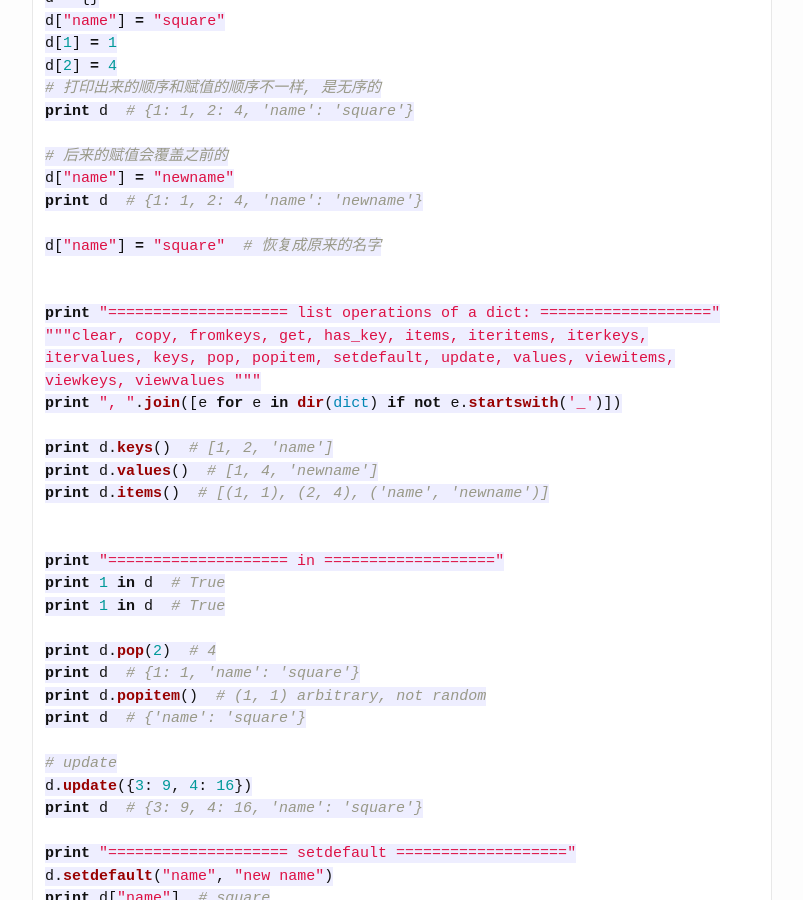
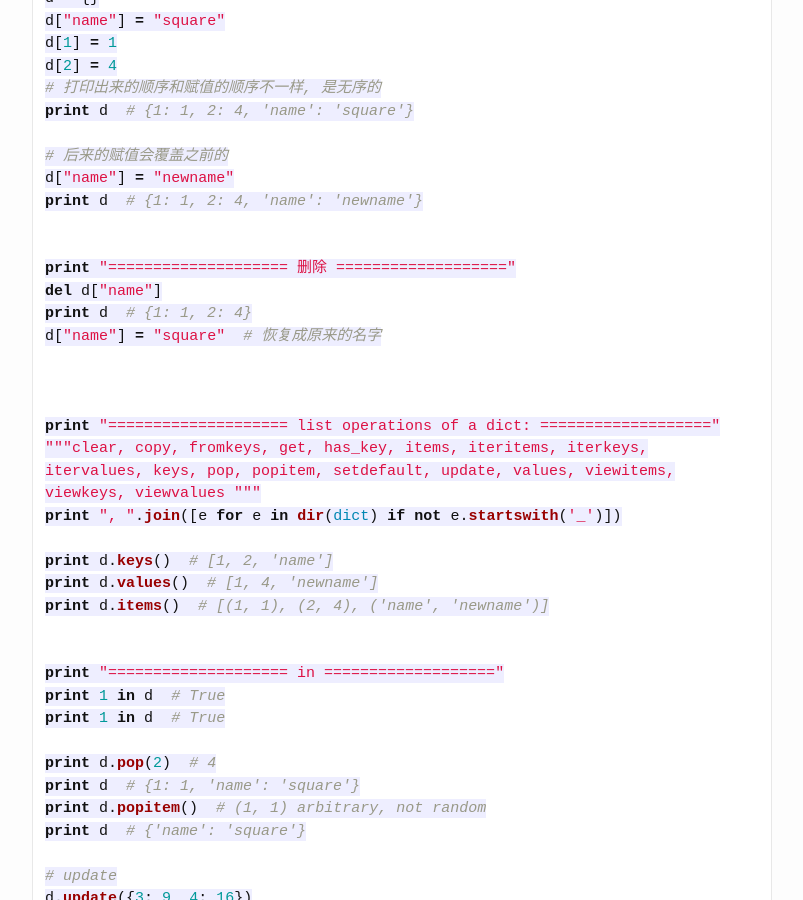
Before and after one commit to childe/learn-python, a Jekyll site: the page built from _posts/2015-01-02-dict.md, in a window 1280 px wide and 900 px high, scrolled down 1919 px. Shown: the whole window, without its empty margins (238-1041 px from the left). Built offline with Jekyll 4.4.1, drawn with Linux system fonts in a browser that asks for light colours; Markdown is read by kramdown in place of the engine named in the settings.

Commit message:
delete key from dict

```diff
--- a/_posts/2015-01-02-dict.md
+++ b/_posts/2015-01-02-dict.md
@@ -94,7 +94,12 @@ print d  # {1: 1, 2: 4, 'name': 'square'}
 d["name"] = "newname"
 print d  # {1: 1, 2: 4, 'name': 'newname'}
 
+
+print "==================== 删除 ==================="
+del d["name"]
+print d  # {1: 1, 2: 4}
 d["name"] = "square"  # 恢复成原来的名字
+
 
 
 print "==================== list operations of a dict: ==================="
```
